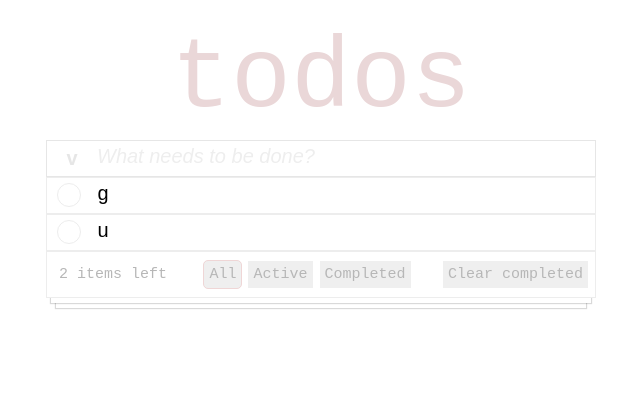
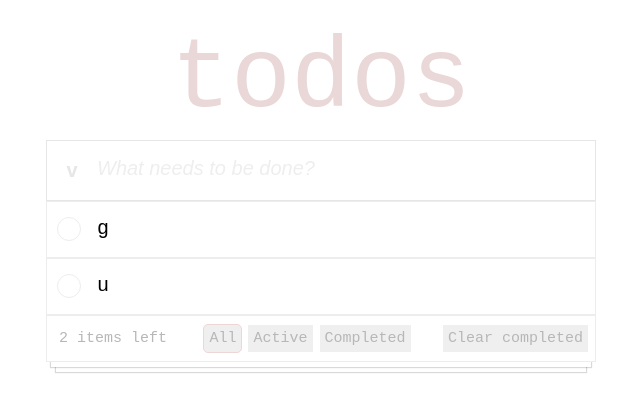
Before and after one commit to EvaMelon/ToDo-React, a React (Create React App) app: page / in a window 1280 px wide. Shown: the top 412 px of the page, without its empty margins (319-959 px from the left). Built offline with nearby package versions, Linux system fonts and the light colour scheme.

Commit message:
added shadows

```diff
--- a/src/App.css
+++ b/src/App.css
@@ -18,14 +18,28 @@
   padding-bottom:10px;
 }
 
+.v-button,
 .todos-writingSpace {
   height:35px;
+  border: solid 1px #E6E6E6;
+  padding:12px 0;
+  outline:none;
+}
+
+.v-button {
+  width:50px;
+  color:#E6E6E6;
+  background: white;
+  border-width: 1px 0 1px 1px;
+  font-size:20px;
+  font-weight: bold;
+  box-sizing:content-box;
+}
+
+.todos-writingSpace {
   flex-grow: 1;
-  border:solid 1px #E6E6E6;
   border-width: 1px 1px 1px 0;
   font-style: italic;
-  outline:none;
-  padding:0;
 }
 
 .todos-writingSpace::placeholder {
@@ -33,22 +47,9 @@
   font-size:20px;
 }
 
-.v-button{
-  height:35px;
-  width:50px;
-  color:#E6E6E6;
-  background: white;
-  border: solid 1px #E6E6E6;
-  border-width: 1px 0 1px 1px;
-  font-size:20px;
-  font-weight: bold;
-  padding:0;
-  box-sizing:content-box;
-  outline:none;
-}
-
 .todo {
   height:35px;
+  padding:10px 0;
   border:solid 1px #EDEDED;
   list-style: none;
   display:flex;
@@ -209,10 +210,21 @@ button.itemCounter-element {
 }
 
 .editingField {
-  flex-grow:1;
+  flex-grow: 1;
   display: none;
 }
 
 .editing .editingField{
   display: block;
+  margin:-12px 0;
+  border:1px solid #AAAAAA;
+  box-shadow: inset 0 0 5px #AAAAAA;
 }
+
+.editing .check-container {
+  visibility: hidden;
+}
+
+.editing .button-x {
+  display: none;
+}
```
